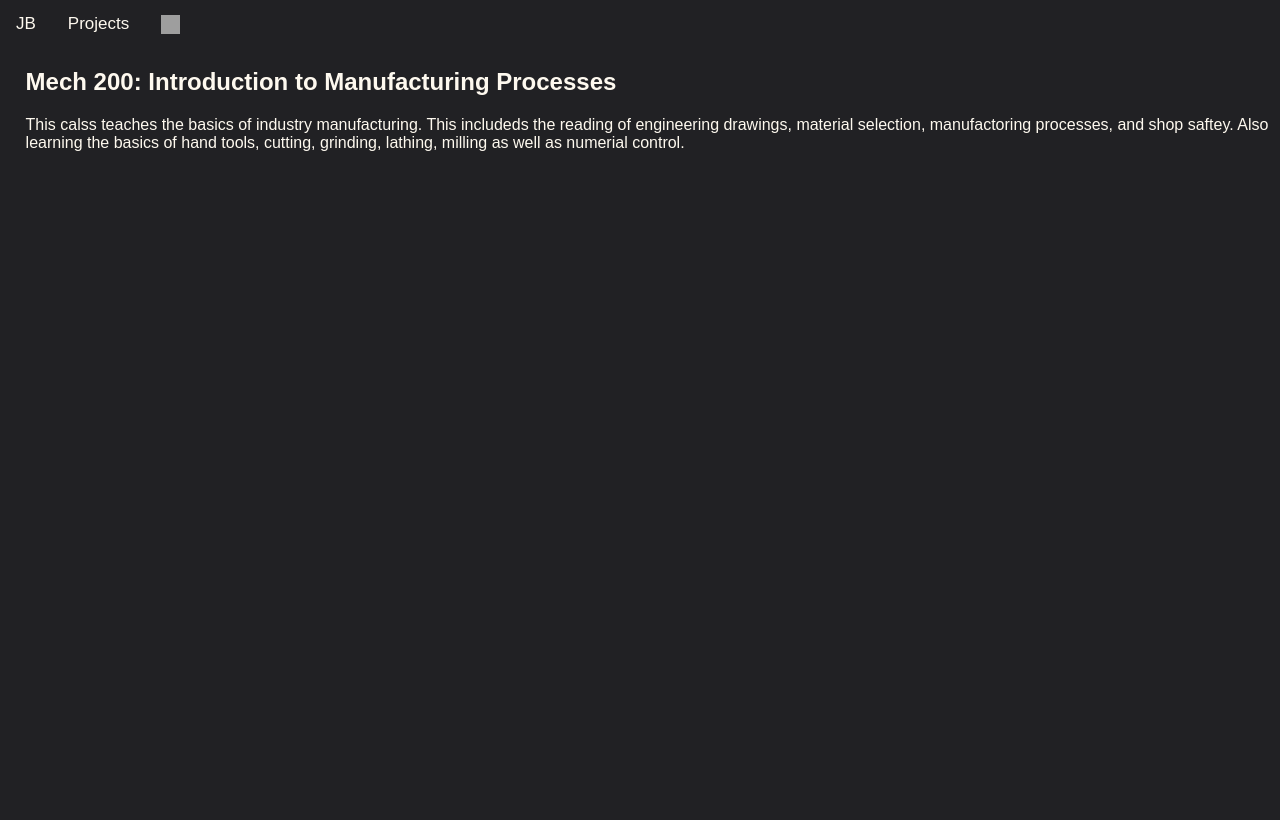
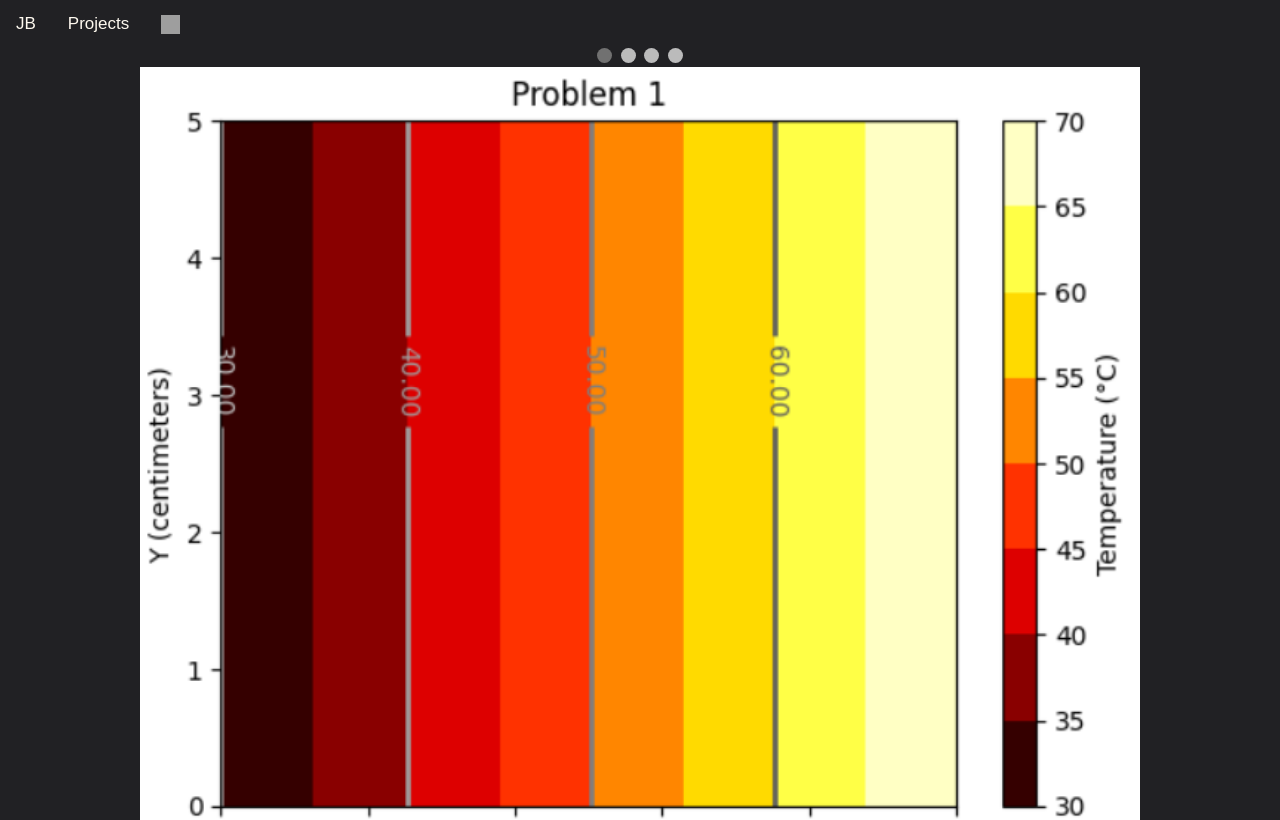
Before and after one commit to JosephBalderson/JosephBalderson.github.io, a plain HTML site: page Mech200.html in a window 1280 px wide. Shown: the top 820 px of the page. Drawn offline with Linux system fonts and the light colour scheme; grey boxes are pictures that could not be loaded; some icons are missing.

Commit message:
adjustment

```diff
--- a/Mech200.html
+++ b/Mech200.html
@@ -29,6 +29,48 @@
                 style="width: 19px; height: 19px; object-fit: cover;"></a>
         <a href="javascript:void(0);" style="font-size:15px;" class="icon" onclick="myFunction()">&#9776;</a>
     </div>
+    <div style="text-align:center">
+        <span class="dot"></span>
+        <span class="dot"></span>
+        <span class="dot"></span>
+        <span class="dot"></span>
+    </div>
+    <div class="slideshow-container">
+        <div class="mySlides fade">
+            <img src="Mech344_1.png" style="width:100%">
+        </div>
+        <div class="mySlides fade">
+            <img src="Mech344_2.png" style="width:100%">
+        </div>
+        <div class="mySlides fade">
+            <img src="Mech344_3.png" style="width:100%">
+        </div>
+        <div class="mySlides fade">
+            <img src="Mech344_4.png" style="width:100%">
+        </div>
+    </div>
+    <script>
+        let slideIndex = 0;
+        showSlides();
+
+        function showSlides() {
+            let i;
+            let slides = document.getElementsByClassName("mySlides");
+            let dots = document.getElementsByClassName("dot");
+            for (i = 0; i < slides.length; i++) {
+                slides[i].style.display = "none";
+            }
+            slideIndex++;
+            if (slideIndex > slides.length) { slideIndex = 1 }
+            for (i = 0; i < dots.length; i++) {
+                dots[i].className = dots[i].className.replace(" active", "");
+            }
+            slides[slideIndex - 1].style.display = "block";
+            dots[slideIndex - 1].className += " active";
+            setTimeout(showSlides, 10000); // Change image every 2 seconds
+        }
+    </script>
+
     <div>
         <h2>Mech 200: Introduction to Manufacturing Processes </h2>
         <p>This calss teaches the basics of industry manufacturing. This includeds the reading of engineering drawings,
```
Also changed, not shown: Mech344.html (+1 -1 lines).
